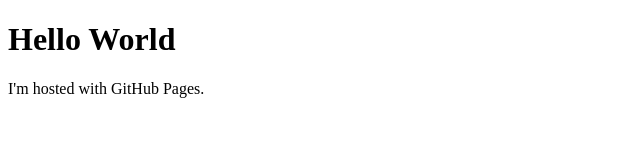
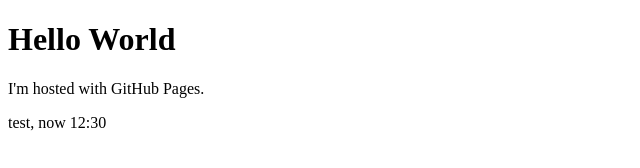
Before and after one commit to xren-lab/xren-lab.github.io, a plain HTML site: page index.html in a window 1280 px wide. Shown: the full height of the page, 0-640 px from the left. Drawn offline with Linux system fonts and the light colour scheme.

Commit message:
Update index.html

```diff
--- a/index.html
+++ b/index.html
@@ -3,5 +3,6 @@
 <body>
 <h1>Hello World</h1>
 <p>I'm hosted with GitHub Pages.</p>
+  <p>test, now 12:30</p>
 </body>
 </html>
```
